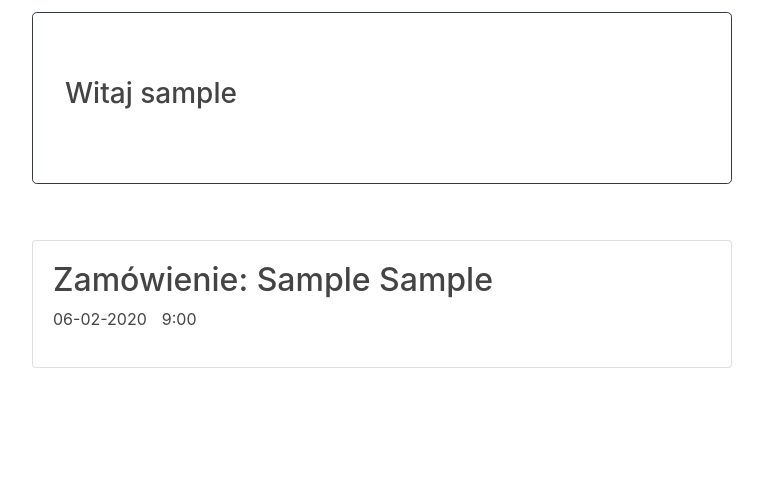
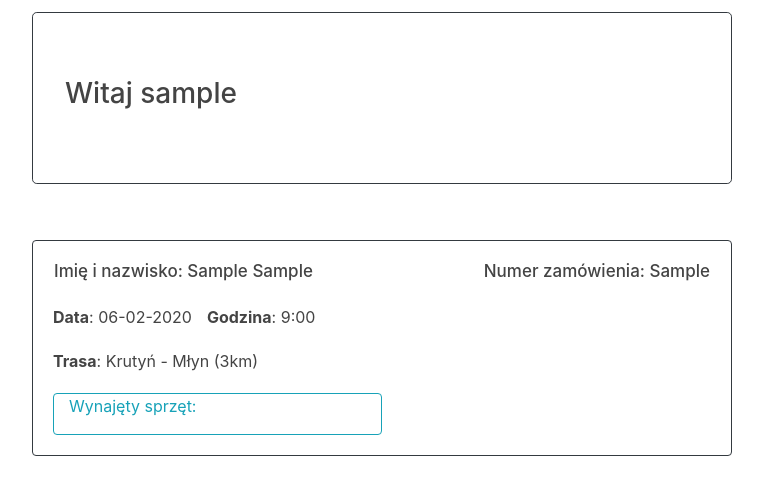
Before and after one commit to GSAK-python/wanplac, a Django app: page /main/moje_rezerwacje/ in a window 1280 px wide. Shown: the part 267-762 px from the top of the page, without its empty margins (18-781 px from the left). Run offline with Django 3.2, Linux system fonts and the light colour scheme; a user stored in the database is signed in; tables that the repository leaves empty hold one stand-in row (values such as "Sample post"); some libraries are stand-ins or nearby versions.

Commit message:
stylizacja strony moje_rezerwacje

```diff
--- a/main/models.py
+++ b/main/models.py
@@ -70,8 +70,6 @@ class Terminy(models.Model):
             (0, '0'),
             (1, '1'),
         }
-        jett = models.IntegerField(blank=True, default=0, choices=sorted(jett_ilosc))
-
         finder_ilosc = {
             (0, '0'),
             (1, '1'),
@@ -99,8 +97,6 @@ class Terminy(models.Model):
             (23, '23'),
             (24, '24')
         }
-        finder = models.IntegerField(blank=True, default=0, choices=sorted(finder_ilosc))
-
         eoli_ilosc = {
             (0, '0'),
             (1, '1'),
@@ -114,8 +110,6 @@ class Terminy(models.Model):
             (9, '9'),
             (10, '10')
         }
-        eoli = models.IntegerField(blank=True, default=0, choices=sorted(eoli_ilosc))
-
         protour_ilosc = {
             (0, '0'),
             (1, '1'),
@@ -127,8 +121,6 @@ class Terminy(models.Model):
             (7, '7'),
             (8, '8')
         }
-        protour = models.IntegerField(blank=True, default=0, choices=sorted(protour_ilosc))
-
         family_ilosc = {
             (0, '0'),
             (1, '1'),
@@ -136,28 +128,31 @@ class Terminy(models.Model):
             (3, '3'),
             (4, '4')
         }
-        family = models.IntegerField(blank=True, default=0, choices=sorted(family_ilosc))
-
         koga_ilosc = {
             (0, '0'),
             (1, '1'),
             (2, '2'),
             (3, '3')
         }
-        koga = models.IntegerField(blank=True, default=0, choices=sorted(koga_ilosc))
-
         kanu_ilosc = {
             (0, '0'),
             (1, '1'),
             (2, '2'),
             (3, '3')
         }
+
+        jett = models.IntegerField(blank=True, default=0, choices=sorted(jett_ilosc))
+        finder = models.IntegerField(blank=True, default=0, choices=sorted(finder_ilosc))
+        eoli = models.IntegerField(blank=True, default=0, choices=sorted(eoli_ilosc))
+        protour = models.IntegerField(blank=True, default=0, choices=sorted(protour_ilosc))
+        family = models.IntegerField(blank=True, default=0, choices=sorted(family_ilosc))
+        koga = models.IntegerField(blank=True, default=0, choices=sorted(koga_ilosc))
         kanu = models.IntegerField(blank=True, default=0, choices=sorted(kanu_ilosc))
 
         kod = models.CharField(max_length=6, default=random_string)
 
         def order_display(self):
-            return 'Zamówienie: {} {}'.format(self.imie, self.nazwisko)
+            return 'Imię i nazwisko: {} {}'.format(self.imie, self.nazwisko)
 
         def __str__(self):
             return self.order_display()
--- a/main/urls.py
+++ b/main/urls.py
@@ -12,5 +12,5 @@ urlpatterns = [
     path('faq/', faq, name='faq'),
     path('nowe_zamowienie/', nowe_zamowienie, name='nowe_zamowienie'),
     path('potwierdzenie_zamowienia/', potwierdzenie_zamowienia, name='potwierdzenie_zamowienia'),
-    path('moje_rezerwacje/', my_order, name='my_order')
+    path('moje_rezerwacje/', my_order, name='my_order'),
 ]
--- a/templates/form_testowy.html
+++ b/templates/form_testowy.html
@@ -2,7 +2,6 @@
 {% load bootstrap %}
 {% load crispy_forms_tags %}
 {% block title %} FORMULARZ TESTOWY{% endblock %}
-{% load kod_generator %}
 
 {% block body %}
 
@@ -12,4 +11,5 @@
 {% endblock %}
 
 
+
 {% endblock %}
--- a/templates/moje_rezerwacje.html
+++ b/templates/moje_rezerwacje.html
@@ -14,20 +14,73 @@
 
 
 {% for zamowienie in moje_zamowienie %}
-    <div class="card">
+    <div class="card border-dark">
       <div class="card-body">
-         <div class="row">
-             <div class="col-sm-9">
-                 <h2>{{zamowienie}}</h2>
+         <div class="row justify-content-between">
+             <div class="ml-3">
+                 <h2 style="font-size: 17px">{{zamowienie}}</h2>
+             </div>
+             <div class="mr-3">
+                 <h2 style="font-size: 17px">Numer zamówienia: {{zamowienie.kod}}</h2>
              </div>
          </div>
-          <div class="row">
-            <p class="desc">{{zamowienie.get_data_display}}</p>
-              <p class="desc">{{zamowienie.get_godzina_display}}</p>
+          <div class="row justify-content-start mt-3">
+                <div>
+                    <p class="desc"><b>Data</b>: {{zamowienie.get_data_display}}</p>
+                </div>
+                <div class="">
+                     <p class="desc"><b>Godzina</b>: {{zamowienie.get_godzina_display}}</p>
+                </div>
           </div>
+          <div class="row my-1">
+              <p class="desc"><b>Trasa</b>: {{zamowienie.get_trasa_display}}</p>
+          </div>
+          <div class="border bh-light rounded col-sm-6 border-info">
+                    <p class="text-info">Wynajęty sprzęt:</p>
+                    {% if zamowienie.eoli > 0%}
+                        <div>
+                            <p>Eoli &#8594 {{zamowienie.eoli}}</p>
+                        </div>
+                    {% endif %}
+                    {% if zamowienie.finder > 0%}
+                        <div>
+                            <p>Finder &#8594 {{zamowienie.finder}}</p>
+                        </div>
+                    {% endif %}
+                    {% if zamowienie.protour > 0%}
+                        <div>
+                            <p>Pro-tour &#8594 {{zamowienie.protour}}</p>
+                        </div>
+                    {% endif %}
+                    {% if zamowienie.traper > 0%}
+                        <div>
+                            <p>Traper &#8594 {{zamowienie.traper}}</p>
+                        </div>
+                    {% endif %}
+                    {% if zamowienie.jett > 0%}
+                        <div>
+                            <p>Jett &#8594 {{zamowienie.jett}}</p>
+                        </div>
+                    {% endif %}
+                    {% if zamowienie.family > 0%}
+                        <div>
+                            <p>Family &#8594 {{zamowienie.family}}</p>
+                        </div>
+                    {% endif %}
+                    {% if zamowienie.koga > 0%}
+                        <div>
+                            <p>Koga &#8594 {{zamowienie.koga}}</p>
+                        </div>
+                    {% endif %}
+                    {% if zamowienie.kanu > 0%}
+                        <div>
+                            <p>Kanu &#8594 {{zamowienie.kanu}}</p>
+                        </div>
+                    {% endif %}
+                </div>
       </div>
     </div>
-
+<br>
 {% endfor %}
 
 {% endblock %}
```
Also changed, not shown: main/migrations/0042_auto_20200206_1545.py (added), main/views.py (line endings or trailing spaces).
